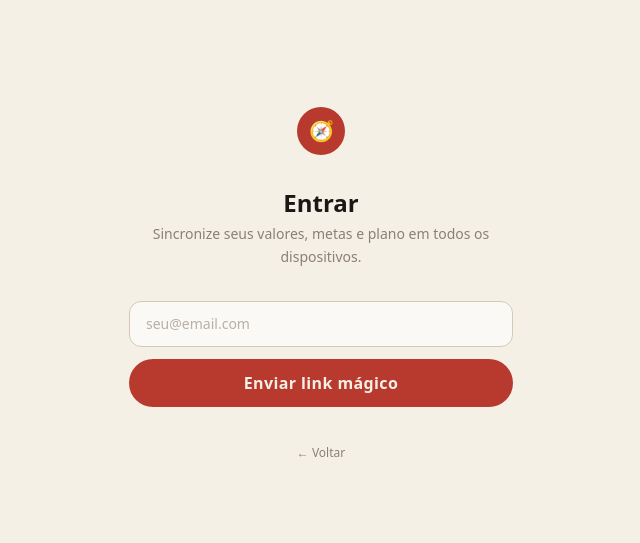
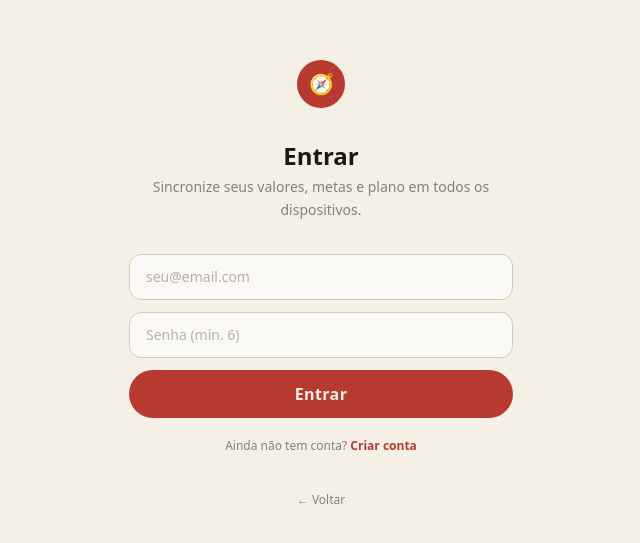
Before and after one commit to borgeszinh0/onboarding-quiz, a Next.js app: page /login in a window 1280 px wide. Shown: the part 115-658 px from the top of the page, without its empty margins (319-959 px from the left). Built offline with nearby package versions, Linux system fonts and the light colour scheme; no server answers.

Commit message:
feat: auth por email+senha (Supabase built-in email nao entrega)
- signIn/signUp com senha, autoconfirm no Supabase
- login page com toggle entrar/criar conta + mensagens PT

```diff
--- a/app/login/page.tsx
+++ b/app/login/page.tsx
@@ -1,29 +1,36 @@
 "use client";
 
-import { useState, Suspense } from "react";
+import { useState } from "react";
 import Link from "next/link";
-import { useSearchParams } from "next/navigation";
+import { useRouter } from "next/navigation";
 import { useAuth } from "@/lib/auth-context";
 
-function LoginInner() {
-  const { signInWithEmail, configured } = useAuth();
-  const params = useSearchParams();
+export default function LoginPage() {
+  const { signIn, signUp, configured } = useAuth();
+  const router = useRouter();
+
+  const [mode, setMode] = useState<"in" | "up">("in");
   const [email, setEmail] = useState("");
-  const [sent, setSent] = useState(false);
-  const [error, setError] = useState<string | null>(
-    params.get("error") ? "Falha na autenticação. Tente de novo." : null
-  );
+  const [password, setPassword] = useState("");
+  const [error, setError] = useState<string | null>(null);
   const [loading, setLoading] = useState(false);
 
   const handleSubmit = async (e: React.FormEvent) => {
     e.preventDefault();
-    if (!email.trim()) return;
+    if (!email.trim() || password.length < 6) {
+      setError("Informe e-mail e senha (mín. 6 caracteres).");
+      return;
+    }
     setLoading(true);
     setError(null);
-    const { error } = await signInWithEmail(email.trim());
+    const fn = mode === "in" ? signIn : signUp;
+    const { error } = await fn(email.trim(), password);
     setLoading(false);
-    if (error) setError(error);
-    else setSent(true);
+    if (error) {
+      setError(translate(error));
+      return;
+    }
+    router.push("/");
   };
 
   return (
@@ -35,7 +42,9 @@ function LoginInner() {
           </span>
         </Link>
 
-        <h1 className="text-2xl font-bold text-center mb-1">Entrar</h1>
+        <h1 className="text-2xl font-bold text-center mb-1">
+          {mode === "in" ? "Entrar" : "Criar conta"}
+        </h1>
         <p className="text-sm text-[#8A7F75] text-center mb-8 leading-relaxed">
           Sincronize seus valores, metas e plano em todos os dispositivos.
         </p>
@@ -43,14 +52,9 @@ function LoginInner() {
         {!configured ? (
           <div className="rounded-2xl border border-[#D4C9B5] bg-white/50 p-5 text-sm text-[#4A433D] leading-relaxed">
             Backend não configurado. O app funciona offline neste dispositivo.
-            Configure o Supabase (veja o README) para ativar o login.
-          </div>
-        ) : sent ? (
-          <div className="rounded-2xl border border-[#2D7A4E]/30 bg-[#2D7A4E]/5 p-5 text-sm text-[#1A1715] leading-relaxed">
-            ✓ Link mágico enviado para <strong>{email}</strong>. Abra seu e-mail
-            e clique para entrar.
           </div>
         ) : (
+          <>
             <form onSubmit={handleSubmit} className="space-y-3">
               <input
                 type="email"
@@ -60,6 +64,17 @@ function LoginInner() {
                 onChange={(e) => setEmail(e.target.value)}
                 placeholder="seu@email.com"
                 aria-label="E-mail"
+                className="w-full rounded-xl bg-white/60 border border-[#D4C9B5] px-4 py-3 text-sm text-[#1A1715] placeholder:text-[#8A7F75]/60 focus:border-[#B8392E] focus:ring-2 focus:ring-[#B8392E]/10 focus:outline-none transition-all"
+              />
+              <input
+                type="password"
+                required
+                minLength={6}
+                autoComplete={mode === "in" ? "current-password" : "new-password"}
+                value={password}
+                onChange={(e) => setPassword(e.target.value)}
+                placeholder="Senha (mín. 6)"
+                aria-label="Senha"
                 className="w-full rounded-xl bg-white/60 border border-[#D4C9B5] px-4 py-3 text-sm text-[#1A1715] placeholder:text-[#8A7F75]/60 focus:border-[#B8392E] focus:ring-2 focus:ring-[#B8392E]/10 focus:outline-none transition-all"
               />
               {error && (
@@ -72,9 +87,27 @@ function LoginInner() {
                 disabled={loading}
                 className="w-full px-6 py-3 rounded-full bg-[#B8392E] text-[#F5F0E6] font-semibold tracking-wide hover:bg-[#8B2A22] disabled:opacity-50 transition-all"
               >
-              {loading ? "Enviando…" : "Enviar link mágico"}
+                {loading
+                  ? "Aguarde…"
+                  : mode === "in"
+                    ? "Entrar"
+                    : "Criar conta"}
               </button>
             </form>
+
+            <p className="text-center text-xs text-[#8A7F75] mt-5">
+              {mode === "in" ? "Ainda não tem conta?" : "Já tem conta?"}{" "}
+              <button
+                onClick={() => {
+                  setMode(mode === "in" ? "up" : "in");
+                  setError(null);
+                }}
+                className="font-semibold text-[#B8392E] hover:text-[#8B2A22] transition-colors"
+              >
+                {mode === "in" ? "Criar conta" : "Entrar"}
+              </button>
+            </p>
+          </>
         )}
 
         <p className="text-center mt-8">
@@ -90,10 +123,11 @@ function LoginInner() {
   );
 }
 
-export default function LoginPage() {
-  return (
-    <Suspense fallback={null}>
-      <LoginInner />
-    </Suspense>
-  );
+function translate(msg: string): string {
+  const m = msg.toLowerCase();
+  if (m.includes("invalid login")) return "E-mail ou senha incorretos.";
+  if (m.includes("already registered") || m.includes("already been"))
+    return "Este e-mail já tem conta. Faça login.";
+  if (m.includes("password")) return "Senha inválida (mín. 6 caracteres).";
+  return msg;
 }
--- a/lib/auth-context.tsx
+++ b/lib/auth-context.tsx
@@ -14,7 +14,8 @@ interface AuthValue {
   user: User | null;
   loading: boolean;
   configured: boolean;
-  signInWithEmail: (email: string) => Promise<{ error: string | null }>;
+  signIn: (email: string, password: string) => Promise<{ error: string | null }>;
+  signUp: (email: string, password: string) => Promise<{ error: string | null }>;
   signOut: () => Promise<void>;
 }
 
@@ -44,15 +45,17 @@ export function AuthProvider({ children }: { children: ReactNode }) {
     return () => sub.subscription.unsubscribe();
   }, []);
 
-  const signInWithEmail = async (email: string) => {
+  const signIn = async (email: string, password: string) => {
     const supabase = createClient();
     if (!supabase) return { error: "Backend não configurado." };
-    const { error } = await supabase.auth.signInWithOtp({
-      email,
-      options: {
-        emailRedirectTo: `${window.location.origin}/auth/callback?next=/`,
-      },
-    });
+    const { error } = await supabase.auth.signInWithPassword({ email, password });
+    return { error: error?.message ?? null };
+  };
+
+  const signUp = async (email: string, password: string) => {
+    const supabase = createClient();
+    if (!supabase) return { error: "Backend não configurado." };
+    const { error } = await supabase.auth.signUp({ email, password });
     return { error: error?.message ?? null };
   };
 
@@ -68,7 +71,8 @@ export function AuthProvider({ children }: { children: ReactNode }) {
         user,
         loading,
         configured: isSupabaseConfigured,
-        signInWithEmail,
+        signIn,
+        signUp,
         signOut,
       }}
     >
```
Lines whose indentation alone changed are shown as unchanged.
